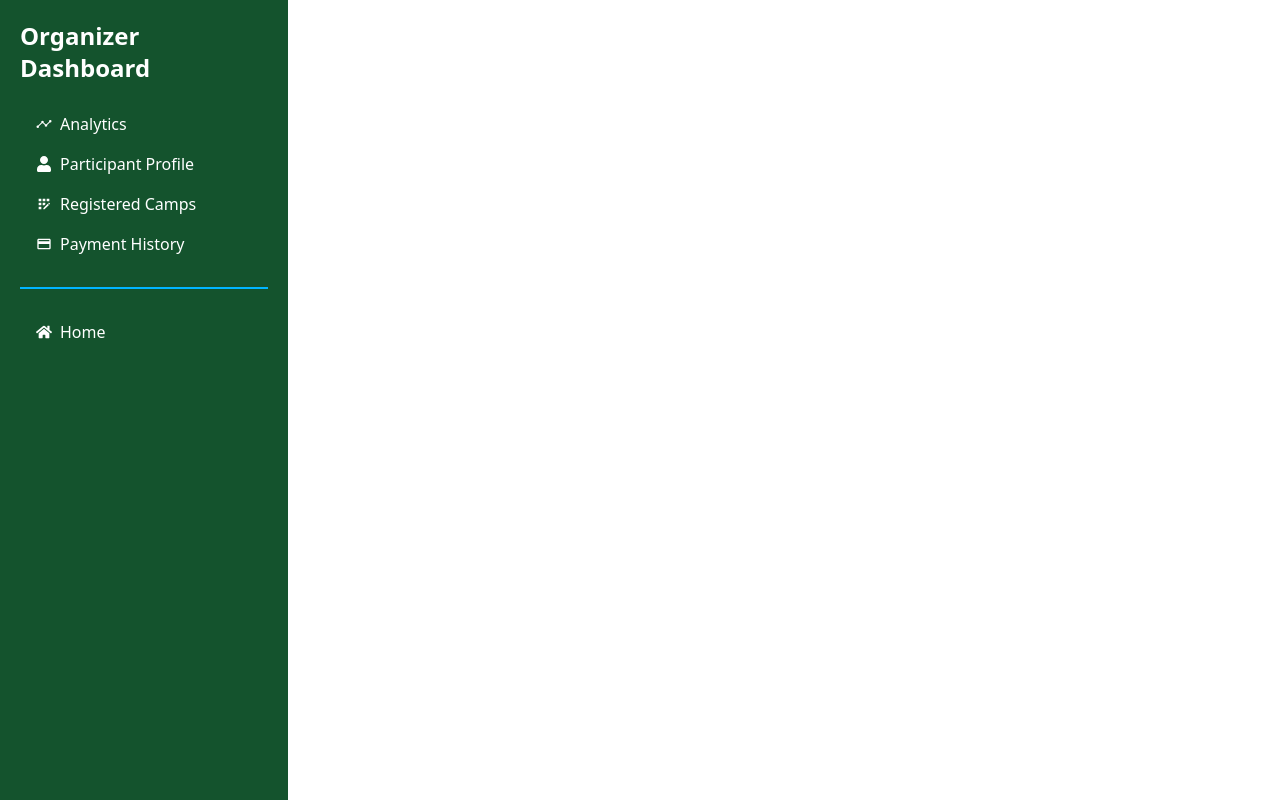
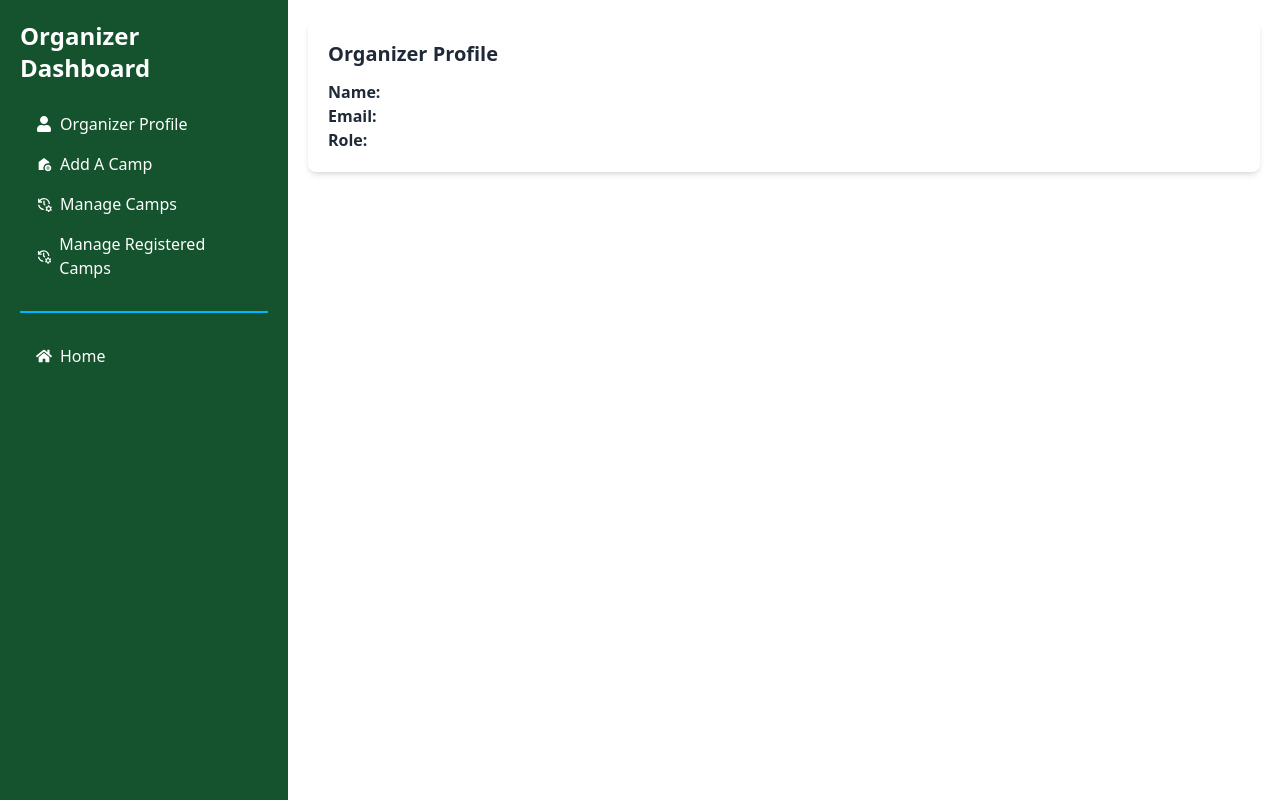
Before and after one commit to Developer-Jaber/CareConnect-client-side, a React (Vite) app: page /dashboard in a window 1280 px wide. Built offline with nearby package versions, Linux system fonts and the light colour scheme; no server answers.

Commit message:
13. Added Organaiger frofile page and route setup in the Organaiger Dashboard.

```diff
--- a/src/Layout/Dashboard.jsx
+++ b/src/Layout/Dashboard.jsx
@@ -1,20 +1,25 @@
 import { FaHome, FaUser } from 'react-icons/fa'
 import { IoAnalytics } from 'react-icons/io5'
-import { MdAddHome, MdAppRegistration, MdManageHistory, MdPayment } from 'react-icons/md'
+import {
+  MdAddHome,
+  MdAppRegistration,
+  MdManageHistory,
+  MdPayment
+} from 'react-icons/md'
 import { Outlet, NavLink } from 'react-router-dom'
 
 const Dashboard = () => {
-  const isOrganizer = false
+  const isOrganizer = true
   return (
     <div className='flex min-h-screen'>
       {/* Sidebar */}
       <aside className='bg-green-900 p-5 w-72 text-white'>
-        <h2 className='mb-5 font-bold text-2xl'>Organizer Dashboard</h2>
         {isOrganizer ? (
           <>
+            <h2 className='mb-5 font-bold text-2xl'>Organizer Dashboard</h2>
             <nav>
               <NavLink
-                to='/dashboard/organizer-profile'
+                to='/dashboard/'
                 className={({ isActive }) =>
                   `flex items-center gap-2 py-2 px-4 rounded hover:bg-gray-500 ${
                     isActive ? 'bg-gray-500' : ''
@@ -61,9 +66,10 @@ const Dashboard = () => {
           </>
         ) : (
           <>
+            <h2 className='mb-5 font-bold text-2xl'>Participant Dashboard</h2>
             <nav>
               <NavLink
-                to='/dashboard/organizer-profile'
+                to='/dashboard/participant-profile'
                 className={({ isActive }) =>
                   `flex items-center gap-2 py-2 px-4 rounded hover:bg-gray-500 ${
                     isActive ? 'bg-gray-500' : ''
--- a/src/Pages/Dashboard/OrganizerProfile/OrganizerProfile.jsx
+++ b/src/Pages/Dashboard/OrganizerProfile/OrganizerProfile.jsx
@@ -1,11 +1,17 @@
-
+import { useContext } from "react";
+import { AuthContext } from "../../../Provider/AuthProvider";
 
 const OrganizerProfile = () => {
+    const {user} = useContext(AuthContext);
+
     return (
-        <div>
-            <h1>This is Organizer Profile page</h1>
-        </div>
+      <div className="bg-white shadow-md p-5 rounded-lg">
+        <h2 className="mb-3 font-bold text-xl">Organizer Profile</h2>
+        <p><strong>Name:</strong> {user?.name}</p>
+        <p><strong>Email:</strong> {user?.email}</p>
+        <p><strong>Role:</strong> {user?.role}</p>
+      </div>
     );
-};
+  };
 
-export default OrganizerProfile;
+  export default OrganizerProfile;
```
Also changed, not shown: src/Router/Router.jsx (+9 -4 lines).
